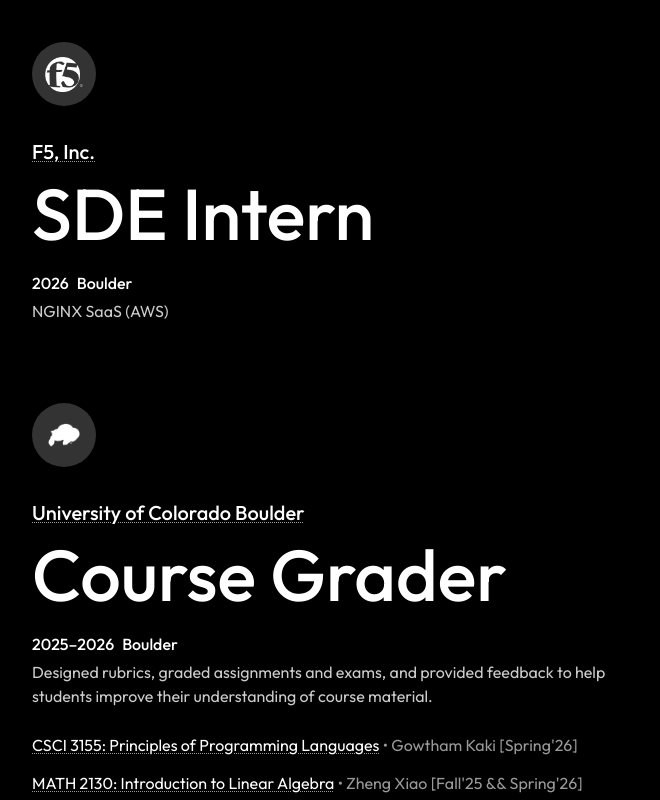
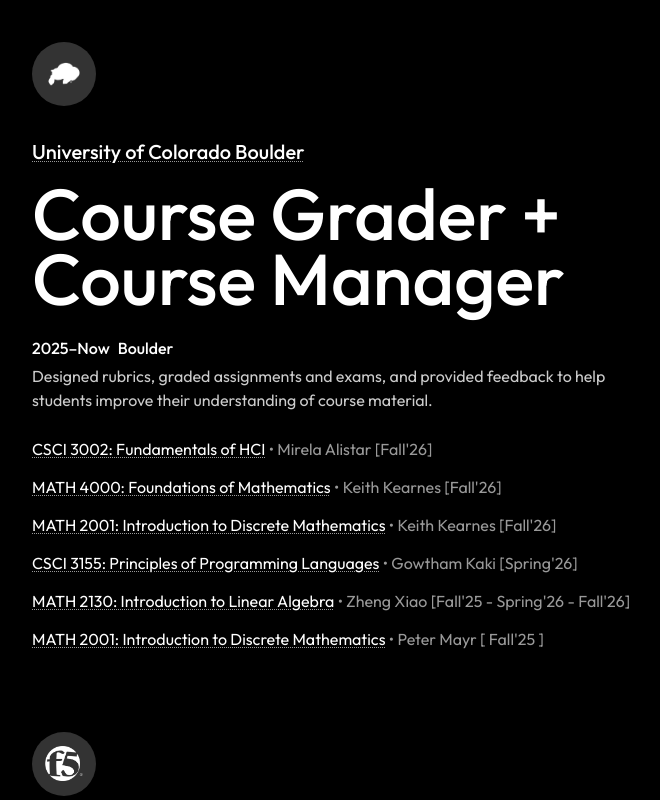
Before and after one commit to UmarAhmed30/portfolio, a Next.js app: page / in a window 1280 px wide. Shown: the part 3260-4060 px from the top of the page, without its empty margins (392-1052 px from the left). Built offline with nearby package versions, Linux system fonts and the light colour scheme.

Commit message:
docs: update experience + resume

```diff
--- a/components/Experience.tsx
+++ b/components/Experience.tsx
@@ -4,6 +4,15 @@
 import AdaptiveLogo from './AdaptiveLogo';
 
 const experiences = [
+    {
+        logo: "/images/logos/cub.png",
+        title: "University of Colorado Boulder",
+        role: "Course Grader + Course Manager",
+        year: "2025–Now",
+        location: "Boulder",
+        description: "CU_BOULDER_COURSES",
+        link: "https://www.colorado.edu/"
+    },
     {
         logo: "/images/logos/f5.png",
         title: "F5, Inc.",
@@ -12,15 +21,6 @@
         location: "Boulder",
         description: "NGINX SaaS (AWS)",
         link: "https://www.f5.com/"
-    },
-    {
-        logo: "/images/logos/cub.png",
-        title: "University of Colorado Boulder",
-        role: "Course Grader",
-        year: "2025–2026",
-        location: "Boulder",
-        description: "CU_BOULDER_COURSES",
-        link: "https://www.colorado.edu/"
     },
     {
         logo: "/images/logos/cub.png",
@@ -131,6 +131,63 @@
                                     <div className="flex flex-col gap-3 mt-2">
                                         <div className="leading-relaxed">
                                             <a
+                                                href="https://experts.colorado.edu/display/coursename_CSCI-3002"
+                                                target="_blank"
+                                                rel="noopener noreferrer"
+                                                className="transition-opacity duration-200 hover:opacity-80"
+                                                style={{
+                                                    color: headerColor,
+                                                    textDecoration: 'underline',
+                                                    textDecorationStyle: 'dotted',
+                                                    textUnderlineOffset: '2px',
+                                                    textDecorationThickness: '1px',
+                                                    textDecorationColor: mutedColor,
+                                                }}
+                                            >
+                                                CSCI 3002: Fundamentals of HCI
+                                            </a>
+                                            <span style={{ color: mutedColor }}>  •  Mirela Alistar [Fall&apos;26]</span>
+                                        </div>
+                                        <div className="leading-relaxed">
+                                            <a
+                                                href="https://math.colorado.edu/~kearnes/Teaching/Courses/F26/logic.html"
+                                                target="_blank"
+                                                rel="noopener noreferrer"
+                                                className="transition-opacity duration-200 hover:opacity-80"
+                                                style={{
+                                                    color: headerColor,
+                                                    textDecoration: 'underline',
+                                                    textDecorationStyle: 'dotted',
+                                                    textUnderlineOffset: '2px',
+                                                    textDecorationThickness: '1px',
+                                                    textDecorationColor: mutedColor,
+                                                }}
+                                            >
+                                                MATH 4000: Foundations of Mathematics
+                                            </a>
+                                            <span style={{ color: mutedColor }}>  •  Keith Kearnes [Fall&apos;26]</span>
+                                        </div>
+                                        <div className="leading-relaxed">
+                                            <a
+                                                href="https://math.colorado.edu/~kearnes/Teaching/Courses/F26/discrete.html"
+                                                target="_blank"
+                                                rel="noopener noreferrer"
+                                                className="transition-opacity duration-200 hover:opacity-80"
+                                                style={{
+                                                    color: headerColor,
+                                                    textDecoration: 'underline',
+                                                    textDecorationStyle: 'dotted',
+                                                    textUnderlineOffset: '2px',
+                                                    textDecorationThickness: '1px',
+                                                    textDecorationColor: mutedColor,
+                                                }}
+                                            >
+                                                MATH 2001: Introduction to Discrete Mathematics
+                                            </a>
+                                            <span style={{ color: mutedColor }}>  •  Keith Kearnes [Fall&apos;26]</span>
+                                        </div>
+                                        <div className="leading-relaxed">
+                                            <a
                                                 href="https://gowthamk.github.io/"
                                                 target="_blank"
                                                 rel="noopener noreferrer"
@@ -165,7 +222,7 @@
                                             >
                                                 MATH 2130: Introduction to Linear Algebra
                                             </a>
-                                            <span style={{ color: mutedColor }}>  •  Zheng Xiao [Fall&apos;25 && Spring&apos;26]</span>
+                                            <span style={{ color: mutedColor }}>  •  Zheng Xiao [Fall&apos;25 - Spring&apos;26 - Fall&apos;26]</span>
                                         </div>
                                         <div className="leading-relaxed">
                                             <a
--- a/components/Hero.tsx
+++ b/components/Hero.tsx
@@ -5,7 +5,7 @@
 
 const firstMessages: { [key: string]: string } = {
     'For anyone': "Hey there, I'm a software engineer who loves building products that matter and writing code that lasts.",
-    'Recruiters': "I'm a software engineer with 3 years of experience across distributed systems and ML infrastructure. Currently pursuing my MS in CS at CU Boulder and actively looking for summer 2026 internships.",
+    'Recruiters': "I'm a software engineer with 3 years of experience across distributed systems and ML infrastructure. Currently pursuing my MS in CS at CU Boulder and actively looking for full-time opportunities.",
     'Founders': "I love the 0 to 1 journey. I've been a founding engineer before, owning infrastructure, shipping fast, and building AI-powered MVPs from scratch. I thrive in fast-paced, high-ownership environments.",
     'Engineers': "I like big systems, small latencies, and code that doesn't wake anyone up at night. I've worked on backend services at scale, dealt with enough edge cases and defintely trust metrics more than vibes.",
     'Hiring Managers': "I care about ownership and impact. I've led small teams, built systems end-to-end, and always aim to leave the codebase better than I found it. I'll collaborate, learn, and help make something we're proud of."
```
Also changed, not shown: 1 other file (tests, documents, lock files or other folders).
